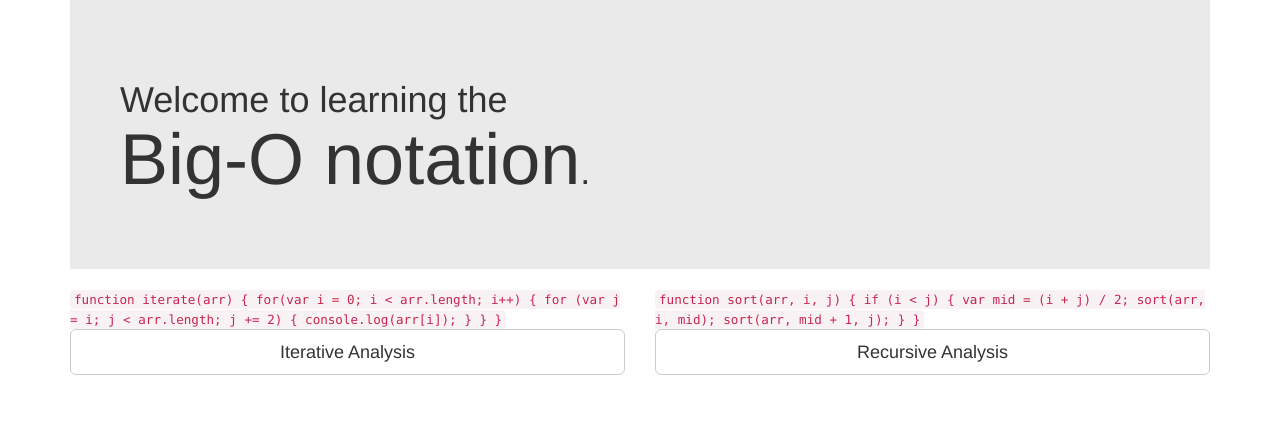
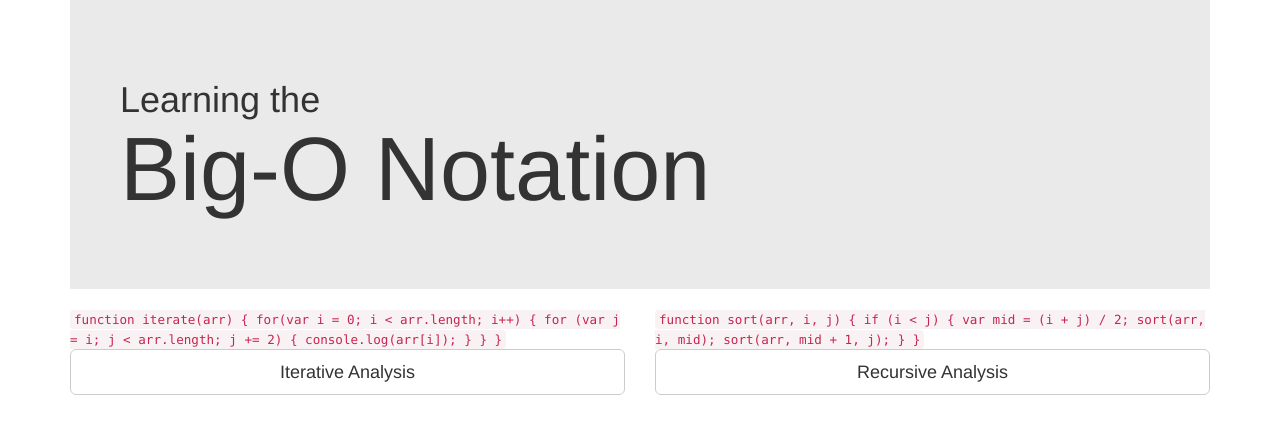
Before and after one commit to mauris/bigO, a plain HTML site: page index.html in a window 1280 px wide. Drawn offline with nearby package versions, Linux system fonts and the light colour scheme; a script that the page names is missing.

Commit message:
minor adjustments to the main title

```diff
--- a/index.html
+++ b/index.html
@@ -15,8 +15,8 @@
             <div class="col-md-12">
                 <div id="welcomeCard" class="welcome-card">
                     <h1>
-                        Welcome to learning the<br>
-                        <span class="title">Big-O notation</span>.
+                        Learning the<br>
+                        <span class="title">Big-O Notation</span>
                     </h1>
                 </div>
             </div>
--- a/styles/main.css
+++ b/styles/main.css
@@ -4,7 +4,7 @@
 @import url('//cdnjs.cloudflare.com/ajax/libs/SyntaxHighlighter/3.0.83/styles/shThemeMidnight.css');
 
 h1 span.title{
-    font-size:200%;
+    font-size:250%;
 }
 
 div.welcome-card{
```
